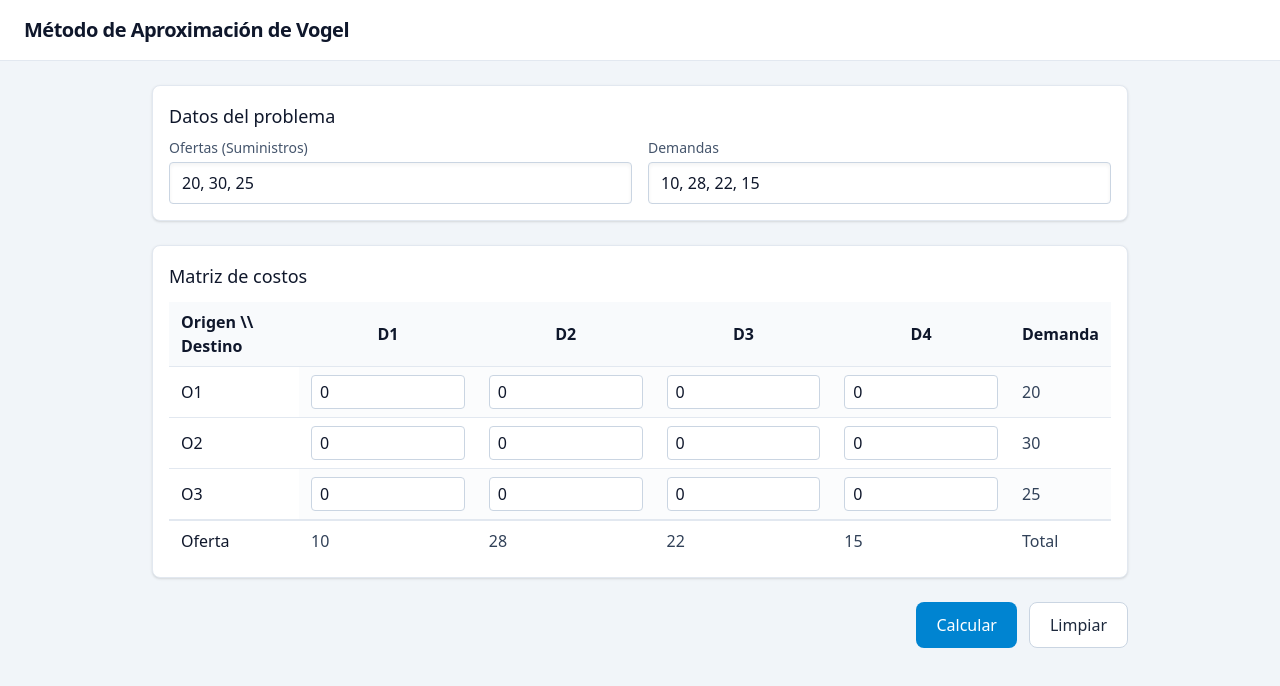
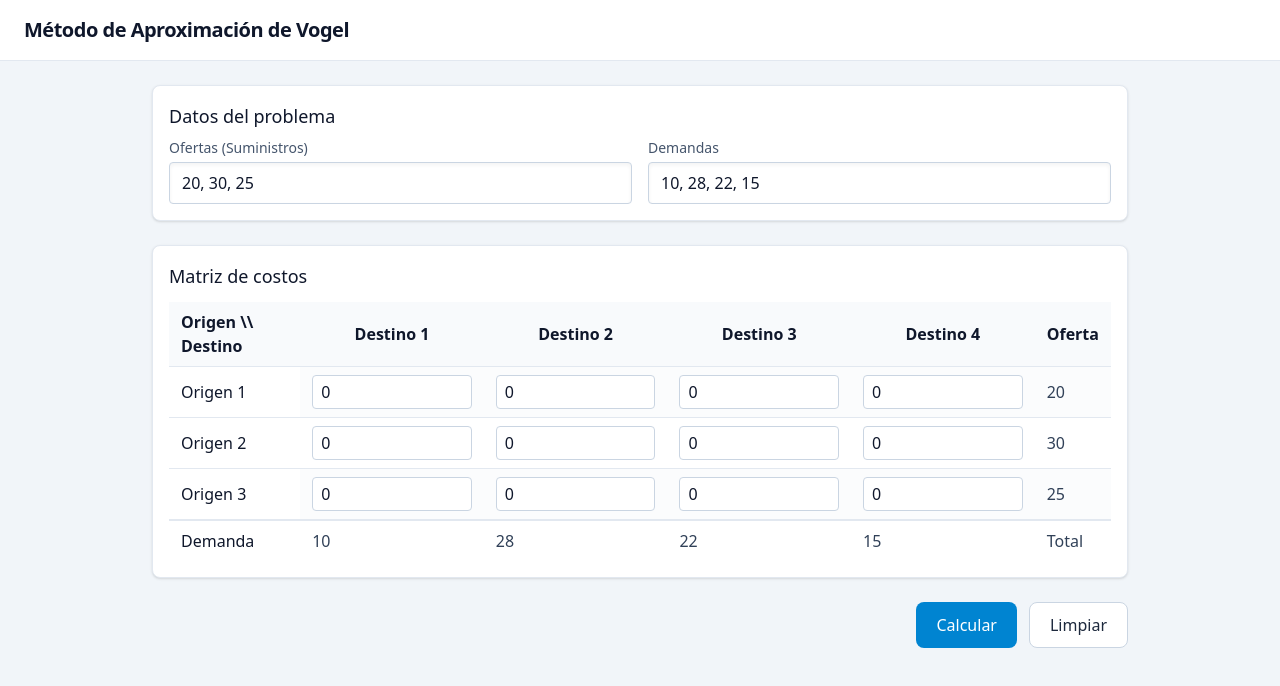
Before and after one commit to ERBV007/Vogel, a React (Vite) app: page / in a window 1280 px wide. Shown: the top 686 px of the page. Built offline with nearby package versions, Linux system fonts and the light colour scheme.

Commit message:
Update table headers for clarity: changed 'D' to 'Destino' and 'O' to 'Origen', and updated 'Demanda' to 'Oferta' in App.tsx

```diff
--- a/src/App.tsx
+++ b/src/App.tsx
@@ -266,15 +266,15 @@ function App() {
                 <tr className="bg-slate-50">
                   <th className="sticky left-0 z-10 bg-slate-50 text-left px-3 py-2 border-b border-slate-200">Origen \\ Destino</th>
                   {demands.map((_, j) => (
-                    <th key={j} className="px-3 py-2 border-b border-slate-200">{`D${j + 1}`}</th>
+                    <th key={j} className="px-3 py-2 border-b border-slate-200">{`Destino ${j + 1}`}</th>
                   ))}
-                  <th className="px-3 py-2 border-b border-slate-200">Demanda</th>
+                  <th className="px-3 py-2 border-b border-slate-200">Oferta</th>
                 </tr>
               </thead>
               <tbody>
                 {supplies.map((_, i) => (
                   <tr key={i} className="odd:bg-slate-50/60">
-                    <th className="sticky left-0 z-10 bg-white text-left font-medium px-3 py-2 border-b border-slate-200">{`O${i + 1}`}</th>
+                    <th className="sticky left-0 z-10 bg-white text-left font-medium px-3 py-2 border-b border-slate-200">{`Origen ${i + 1}`}</th>
                     {demands.map((_, j) => (
                       <td key={j} className="px-3 py-2 border-b border-slate-200">
                         <input
@@ -291,7 +291,7 @@ function App() {
               </tbody>
               <tfoot>
                 <tr>
-                  <th className="sticky left-0 z-10 bg-white text-left font-medium px-3 py-2 border-t border-slate-200">Oferta</th>
+                  <th className="sticky left-0 z-10 bg-white text-left font-medium px-3 py-2 border-t border-slate-200">Demanda</th>
                   {demands.map((d, j) => (
                     <td key={j} className="px-3 py-2 border-t border-slate-200 text-slate-700">{d ?? '—'}</td>
                   ))}
@@ -325,14 +325,14 @@ function App() {
                   <tr className="bg-slate-50">
                     <th className="sticky left-0 z-10 bg-slate-50 text-left px-3 py-2 border-b border-slate-200">Origen \\ Destino</th>
                     {demands.map((_, j) => (
-                      <th key={j} className="px-3 py-2 border-b border-slate-200">{`D${j + 1}`}</th>
+                      <th key={j} className="px-3 py-2 border-b border-slate-200">{`Destino ${j + 1}`}</th>
                     ))}
                   </tr>
                 </thead>
                 <tbody>
                   {supplies.map((_, i) => (
                     <tr key={i} className="odd:bg-slate-50/60">
-                      <th className="sticky left-0 z-10 bg-white text-left font-medium px-3 py-2 border-b border-slate-200">{`O${i + 1}`}</th>
+                      <th className="sticky left-0 z-10 bg-white text-left font-medium px-3 py-2 border-b border-slate-200">{`Origen ${i + 1}`}</th>
                       {demands.map((_, j) => (
                         <td key={j} className="px-3 py-2 border-b border-slate-200">
                           {result.allocations[i]?.[j] ?? 0}
```
